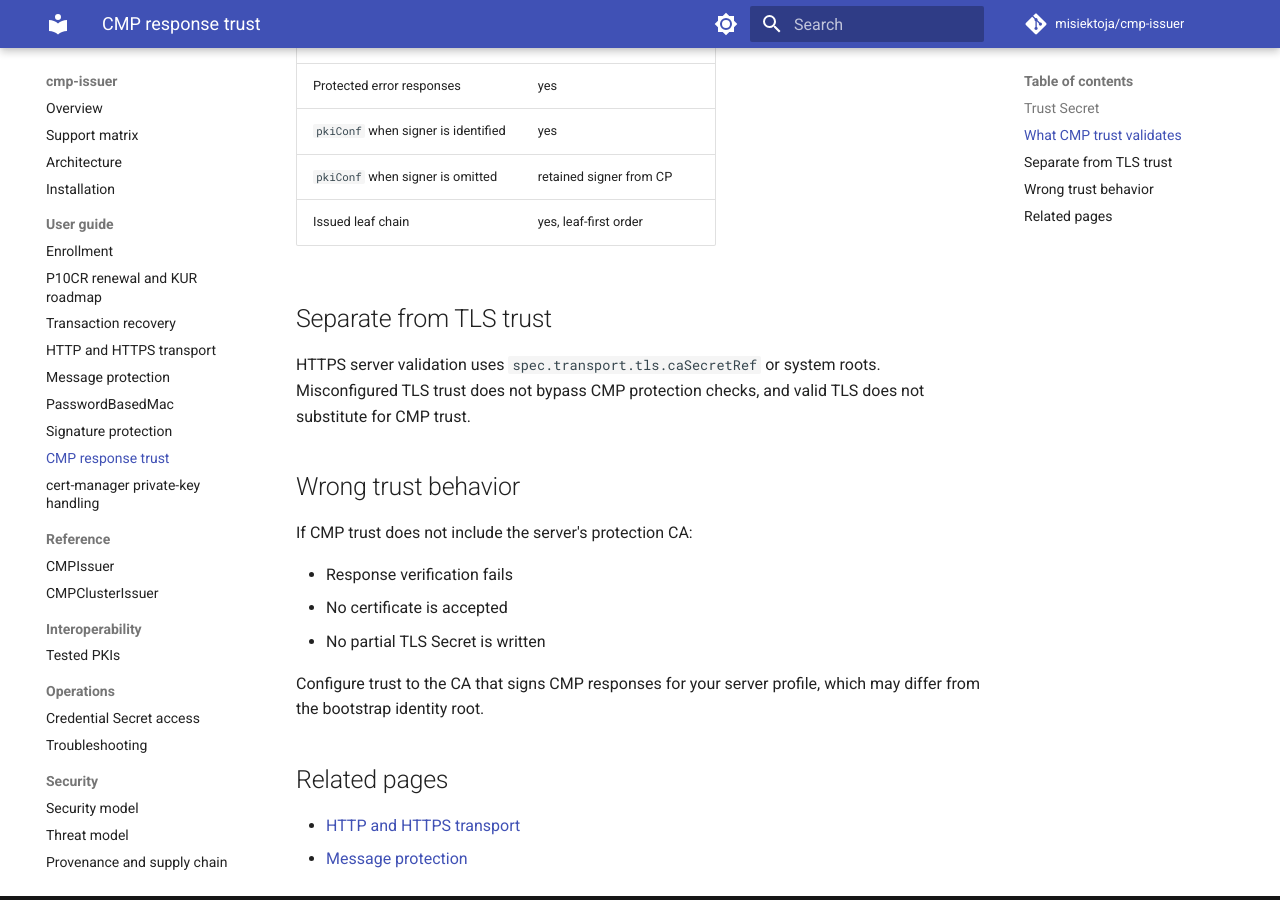
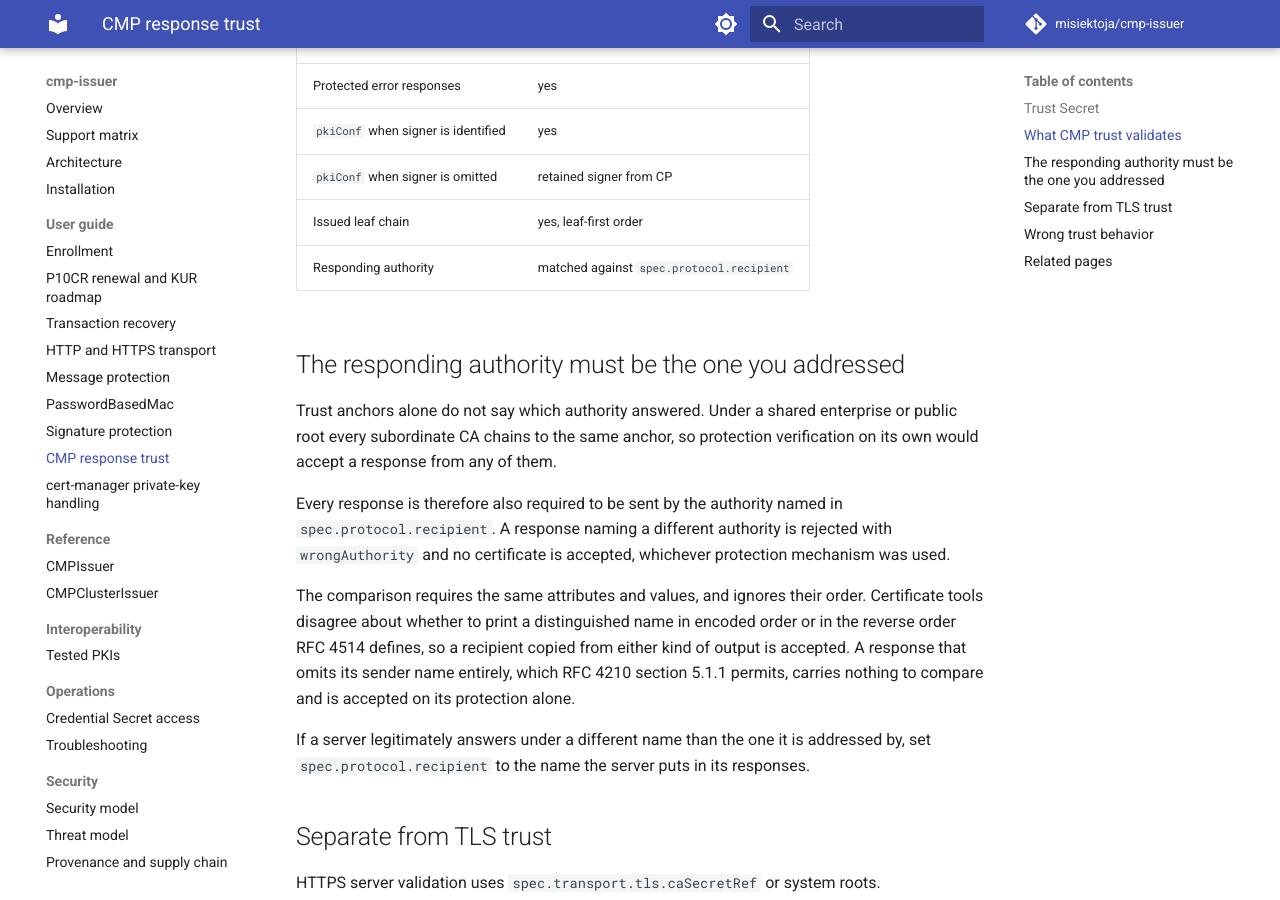
Before and after one commit to misiektoja/cmp-issuer, an MkDocs documentation site: the page built from docs/guide/cmp-response-trust.md, in a window 1280 px wide and 900 px high, scrolled down 893 px. Built offline with MkDocs 1.6.1 and Material for MkDocs 9.7.7, drawn with Linux system fonts in a browser that asks for light colours; comment, search, counter and statistics services are not loaded.

Commit message:
docs(guide): explain that only the configured recipient may answer

```diff
--- a/docs/guide/cmp-response-trust.md
+++ b/docs/guide/cmp-response-trust.md
@@ -38,6 +38,26 @@ PEM may contain multiple certificates. The signer builds a pool of trust anchors
 | `pkiConf` when signer is identified | yes |
 | `pkiConf` when signer is omitted | retained signer from CP |
 | Issued leaf chain | yes, leaf-first order |
+| Responding authority | matched against `spec.protocol.recipient` |
+
+## The responding authority must be the one you addressed
+
+Trust anchors alone do not say which authority answered. Under a shared enterprise or public root every
+subordinate CA chains to the same anchor, so protection verification on its own would accept a response
+from any of them.
+
+Every response is therefore also required to be sent by the authority named in `spec.protocol.recipient`.
+A response naming a different authority is rejected with `wrongAuthority` and no certificate is
+accepted, whichever protection mechanism was used.
+
+The comparison requires the same attributes and values, and ignores their order. Certificate tools
+disagree about whether to print a distinguished name in encoded order or in the reverse order RFC 4514
+defines, so a recipient copied from either kind of output is accepted. A response that omits its sender
+name entirely, which RFC 4210 section 5.1.1 permits, carries nothing to compare and is accepted on its
+protection alone.
+
+If a server legitimately answers under a different name than the one it is addressed by, set
+`spec.protocol.recipient` to the name the server puts in its responses.
 
 ## Separate from TLS trust
 
```
